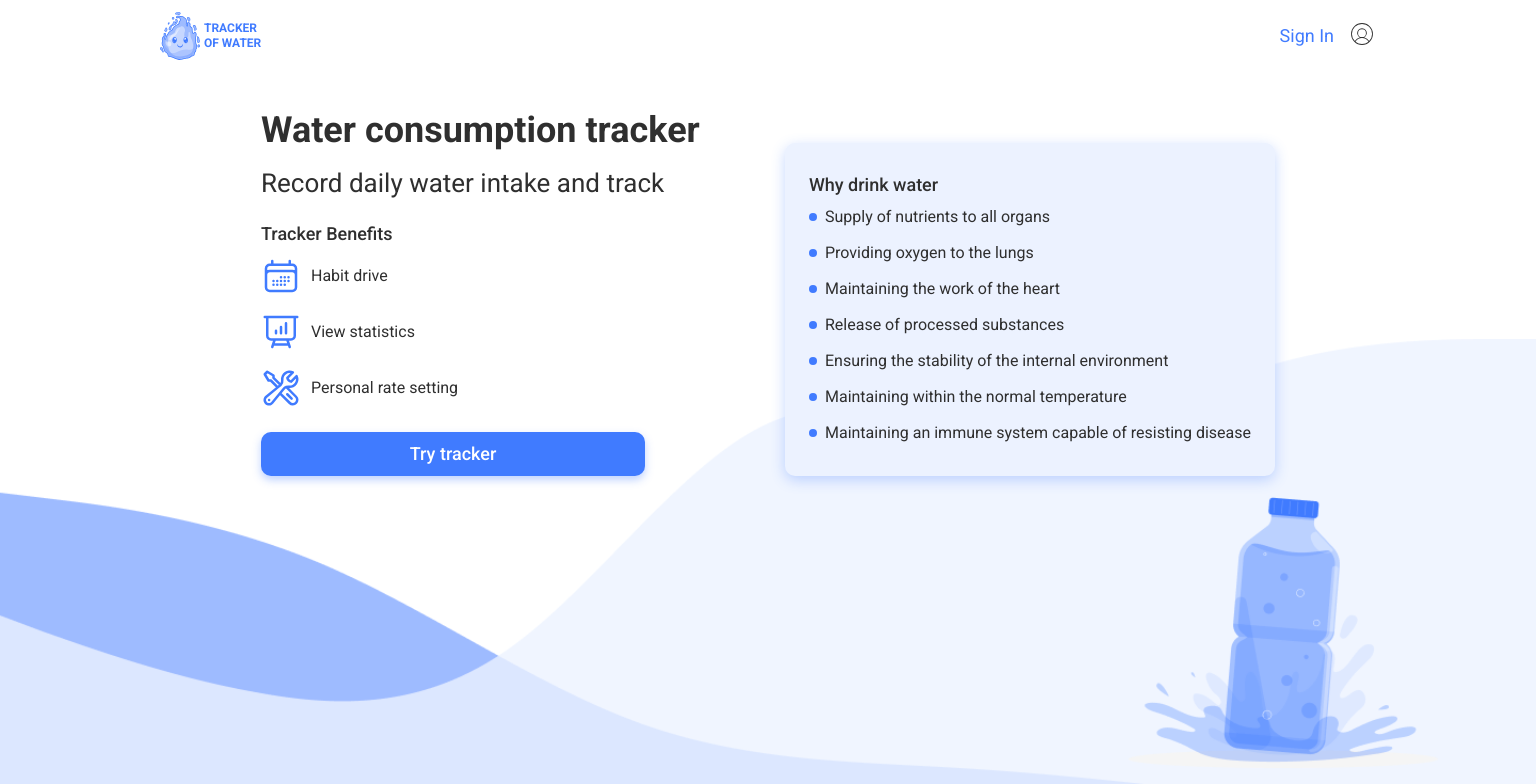
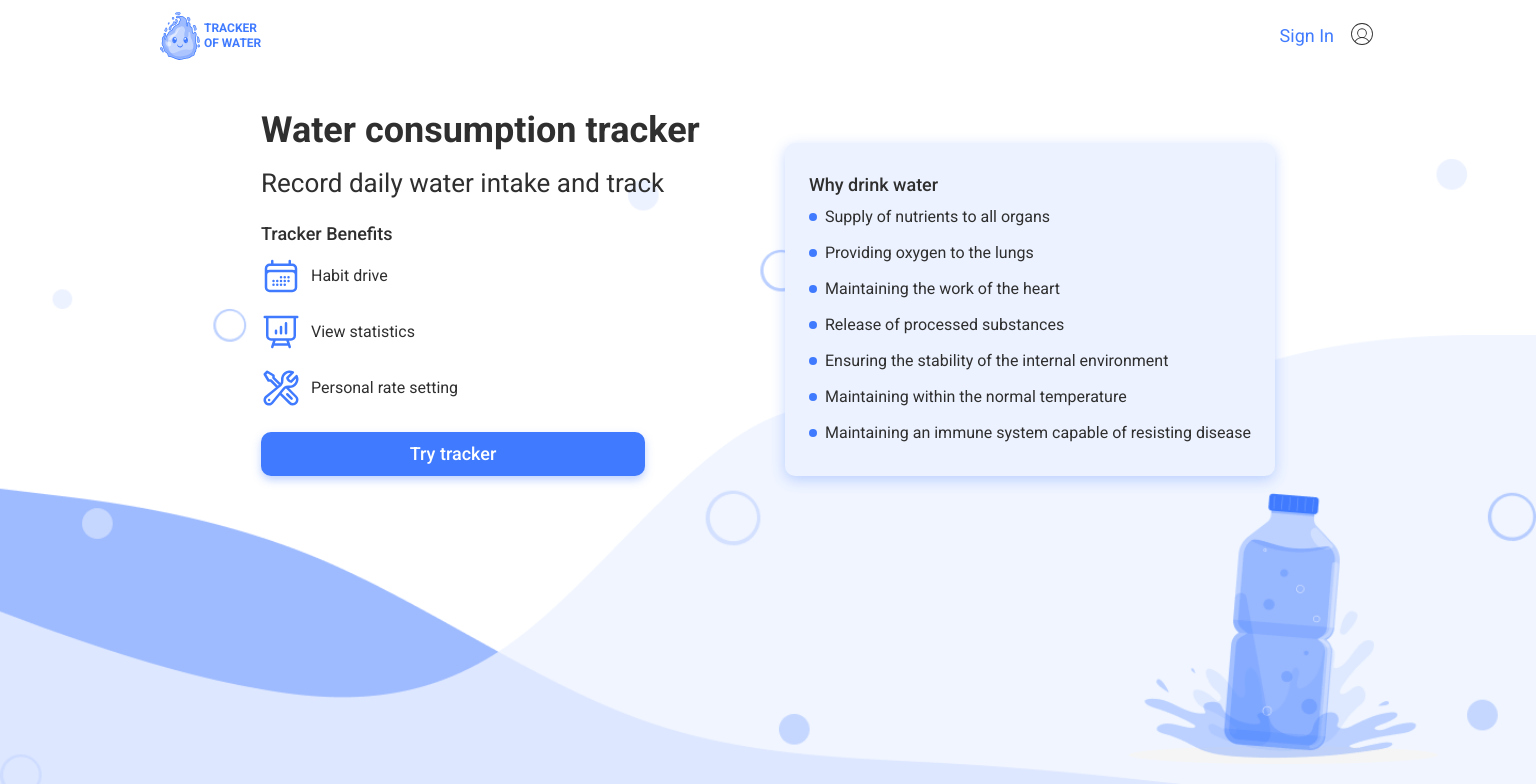
Before and after one commit to Iryna1511/project-06-front, a React (Vite) app: page /welcome in a window 1536 px wide. Shown: the top 784 px of the page. Built offline with nearby package versions, Linux system fonts and the light colour scheme.

Commit message:
welcome bg done

```diff
--- a/src/components/SharedLayout/SharedLayout.module.css
+++ b/src/components/SharedLayout/SharedLayout.module.css
@@ -1,11 +1,16 @@
 /*  ---------- MOBILE STYLES------- */
 .background {
+  padding-bottom: 0;
   height: fit-content;
-  background-image: url("../../../public/img-bg-welcome/welcome-bg-mobile@1x.png");
-  background-size: cover;
+  background-image: url("../../images/mobile/bg-element-main-page-1x.png");
+  background-size: contain;
   background-position: bottom;
   background-repeat: no-repeat;
   overflow-y: auto;
+}
+
+.welcomeBackground {
+  background-image: url("../../images/mobile/bg-main-page-1x.png");
 }
 .container {
   max-width: 312px;
@@ -14,10 +19,35 @@
   margin: 0 auto;
 }
 
-/*  ---------- TABLET STYLES------- */
+@media screen and (min-resolution: 192dpi) and (max-width: 767px),
+  screen and (min-resolution: 2dppx) and (max-width: 767px),
+  screen and (min-device-pixel-ratio: 2) and (max-width: 767px) {
+  .background {
+    background-image: url("../../images/mobile/bg-element-main-page-2x.png");
+  }
+  .welcomeBackground {
+    background-image: url("../../images/mobile/bg-main-page-2x.png");
+  }
+}
+
+/* ---------- TABLET STYLES------- */
 @media screen and (min-width: 768px) {
   .background {
-    background-image: url("../../../public/img-bg-welcome/welcome-bg-tablet@1x.png");
+    padding-bottom: 32px;
+    background-image: url("../../images/tablet/bg-element-main-page-1x.png");
+  }
+  .welcomeBackground {
+    background-image: url("../../images/tablet/bg-main-page-1x.png");
+  }
+  @media screen and (min-resolution: 192dpi),
+    screen and (min-resolution: 2dppx),
+    screen and (min-device-pixel-ratio: 2) {
+    .background {
+      background-image: url("../../images/tablet/bg-element-main-page-2x.png");
+    }
+    .welcomeBackground {
+      background-image: url("../../images/tablet/bg-main-page-2x.png");
+    }
   }
   .container {
     max-width: 736px;
@@ -28,9 +58,23 @@
 
 @media screen and (min-width: 1440px) {
   .background {
-    height: 100vh;
-    background: url("../../../public/img-bg-welcome/welcome-bg-desktop@1x.png")
-      bottom center / contain no-repeat;
+    padding-bottom: 280px;
+    background-image: url("../../images/desktop/bg-element-main-page-1x.png");
+  }
+  .welcomeBackground {
+    background-image: url("../../images/desktop/bg-element-main-page-1x.png"),
+      url("../../images/desktop/bg-main-page-1x.png");
+  }
+  @media screen and (min-resolution: 192dpi),
+    screen and (min-resolution: 2dppx),
+    screen and (min-device-pixel-ratio: 2) {
+    .background {
+      background-image: url("../../images/desktop/bg-element-main-page-2x.png");
+    }
+    .welcomeBackground {
+      background-image: url("../../images/desktop/bg-element-main-page-2x.png"),
+        url("../../images/desktop/bg-main-page-2x.png");
+    }
   }
   .container {
     max-width: 1248px;
```
